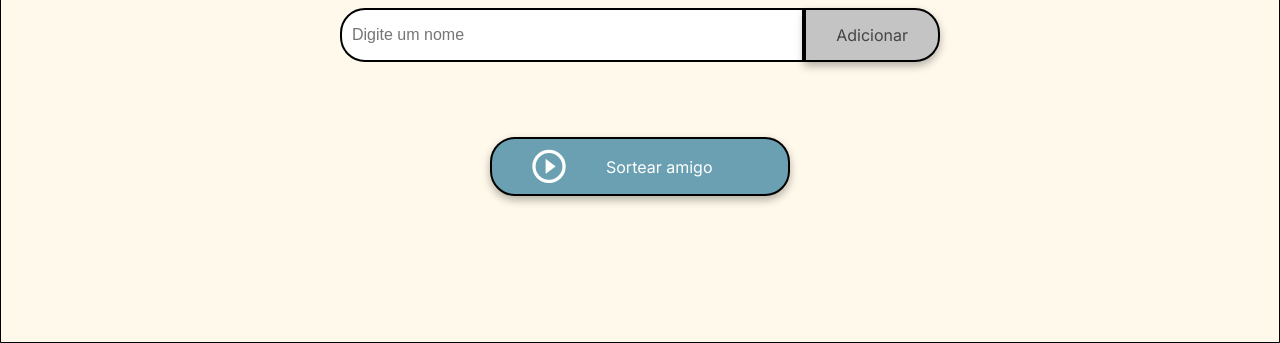
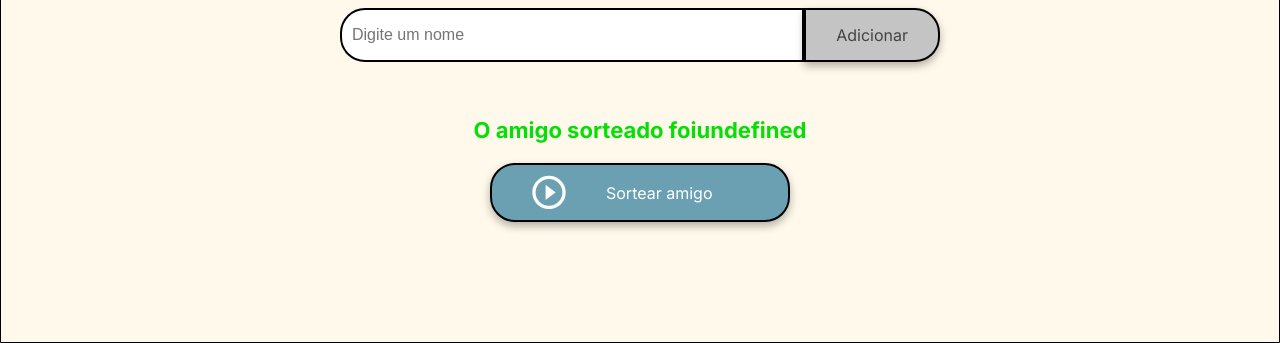
Before and after one commit to yyasmings/challenge-amigo-secreto, a plain HTML site: page index.html in a window 1280 px wide. Shown: the part 457-800 px from the top of the page. Drawn offline with Linux system fonts and the light colour scheme.

Commit message:
Função gerarNumeroAleatorio() foi criada

```diff
--- a/app.js
+++ b/app.js
@@ -26,5 +26,8 @@ function atualizarLista() {
 }
 
 function gerarNomeAleatorio() {
+   let nomeEscolhido = Math.floor(Math.random() * amigos.length);
+   let nomeSorteado = amigos[nomeEscolhido];
 
+   document.getElementById("resultado").innerHTML = "O amigo sorteado foi" + nomeSorteado;
 }
--- a/index.html
+++ b/index.html
@@ -33,6 +33,7 @@
                     <img src="assets/play_circle_outline.png" alt="Ícone para sortear">
                     Sortear amigo
                 </button>
+                <p id="nomeSorteado"></p>
             </div>
         </section>
     </main>
```
